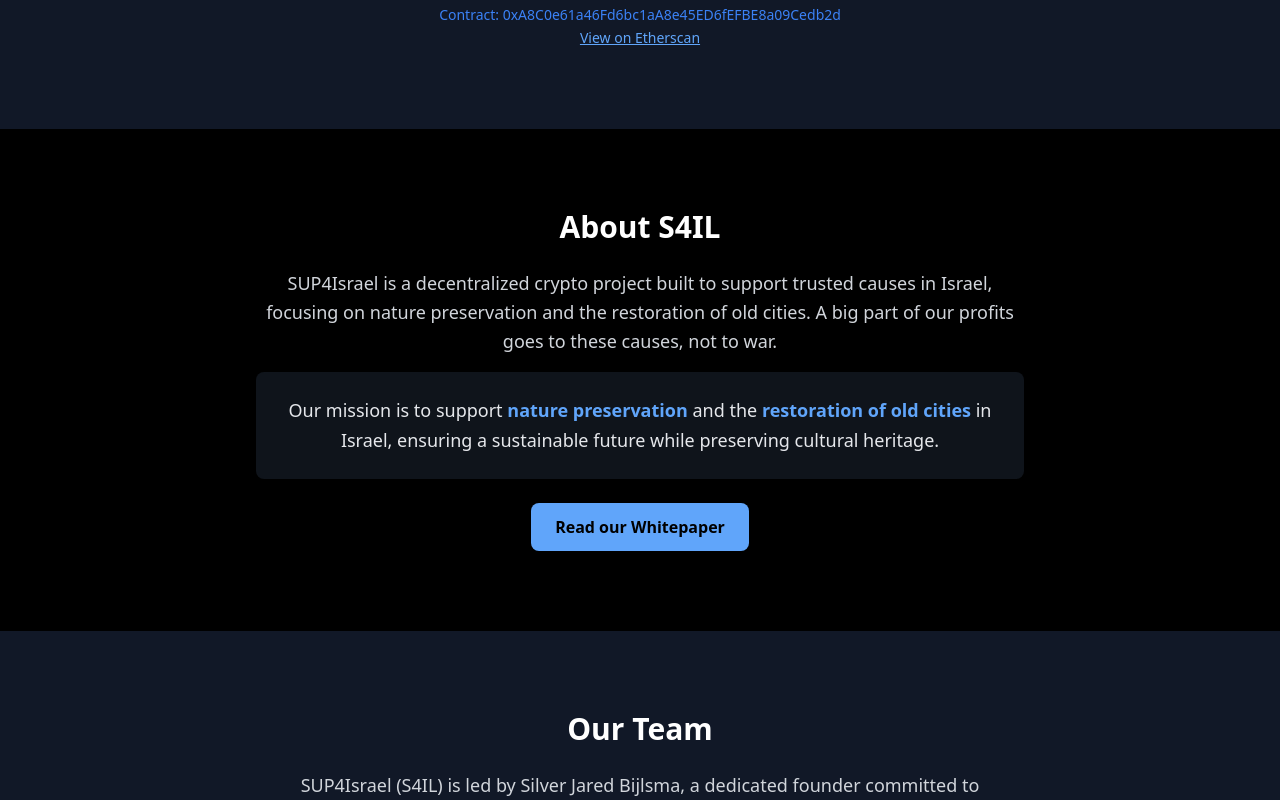
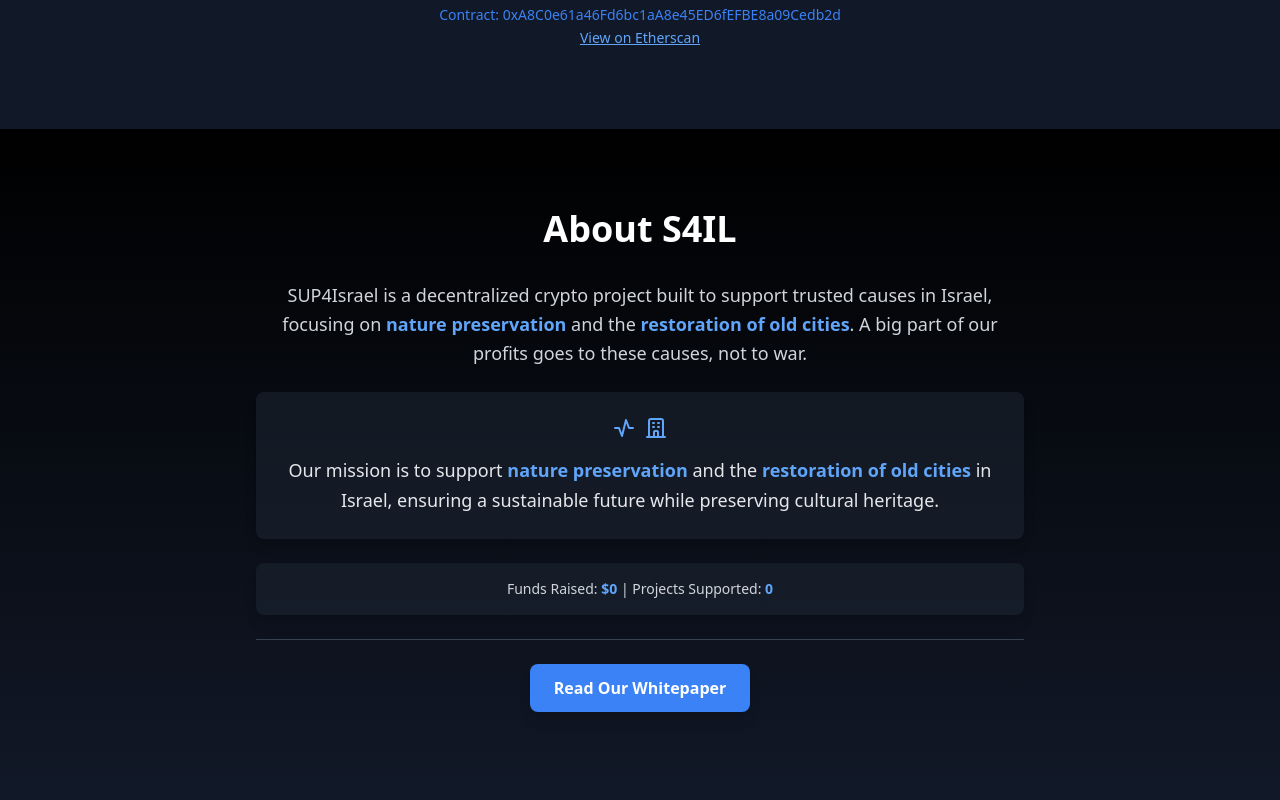
Before and after one commit to SUP4IL/official-sup4israel-site, a React (Create React App) app: page / in a window 1280 px wide. Shown: the part 880-1680 px from the top of the page. Built offline with nearby package versions, Linux system fonts and the light colour scheme.

Commit message:
Enhanced About section with gradient, mission card, impact statement, and styled whitepaper button.

```diff
--- a/src/App.js
+++ b/src/App.js
@@ -157,25 +157,41 @@ export default function App() {
       </section>
 
       {/* About Section */}
-      <section id="about" className="bg-black py-20 px-4 text-center animate-fade-in">
+      <section id="about" className="bg-gradient-to-b from-black to-gray-900 py-20 px-4 text-center animate-fade-in">
         <div className="max-w-3xl mx-auto">
-          <h2 className="text-3xl font-bold text-white mb-6">About S4IL</h2>
-          <p className="text-gray-300 text-lg mb-4 leading-relaxed">
-            SUP4Israel is a decentralized crypto project built to support trusted causes in Israel, focusing on nature preservation and the restoration of old cities. A big part of our profits goes to these causes, not to war.
+          <h2 className="text-4xl font-bold text-white mb-8">About S4IL</h2>
+          <p className="text-gray-300 text-lg mb-6 leading-relaxed">
+            SUP4Israel is a decentralized crypto project built to support trusted causes in Israel, focusing on <span className="font-bold text-blue-400">nature preservation</span> and the <span className="font-bold text-blue-400">restoration of old cities</span>. A big part of our profits goes to these causes, not to war.
           </p>
           {/* Highlighted Mission Statement */}
           <div className="bg-gray-800 bg-opacity-50 p-6 rounded-lg shadow-lg mb-6">
+            <div className="flex items-center justify-center mb-4">
+              {/* Tree Icon for Nature Preservation */}
+              <svg className="w-6 h-6 text-blue-400 mr-2" fill="none" stroke="currentColor" viewBox="0 0 24 24" xmlns="http://www.w3.org/2000/svg">
+                <path strokeLinecap="round" strokeLinejoin="round" strokeWidth={2} d="M3 12h4l3 8 4-16 3 8h4" />
+              </svg>
+              {/* Building Icon for Cultural Restoration */}
+              <svg className="w-6 h-6 text-blue-400" fill="none" stroke="currentColor" viewBox="0 0 24 24" xmlns="http://www.w3.org/2000/svg">
+                <path strokeLinecap="round" strokeLinejoin="round" strokeWidth={2} d="M19 21V5a2 2 0 00-2-2H7a2 2 0 00-2 2v16m14 0h2m-2 0h-5m-9 0H3m2 0h5M9 7h1m-1 4h1m4-4h1m-1 4h1m-5 10v-5a1 1 0 011-1h2a1 1 0 011 1v5m-4 0h4" />
+              </svg>
+            </div>
             <p className="text-gray-200 text-lg leading-relaxed">
               Our mission is to support <span className="font-bold text-blue-400">nature preservation</span> and the <span className="font-bold text-blue-400">restoration of old cities</span> in Israel, ensuring a sustainable future while preserving cultural heritage.
             </p>
           </div>
+          {/* Impact Statement (Placeholder) */}
+          <div className="bg-gray-800 bg-opacity-50 p-4 rounded-lg shadow-lg mb-6">
+            <p className="text-gray-300 text-sm">Funds Raised: <span className="font-bold text-blue-400">$0</span> | Projects Supported: <span className="font-bold text-blue-400">0</span></p>
+          </div>
+          {/* Subtle Divider */}
+          <hr className="border-gray-700 mb-6" />
           <a
             href="https://github.com/SUP4IL/official-sup4israel-site/raw/main/S4IL-whitepaper-file.pdf"
-            className="inline-block px-6 py-3 bg-blue-400 text-black rounded-lg font-semibold hover:bg-blue-500 transition duration-300"
+            className="inline-block px-6 py-3 bg-blue-500 text-white rounded-lg font-semibold hover:bg-blue-600 transition duration-300 shadow-lg"
             target="_blank"
             rel="noopener noreferrer"
           >
-            Read our Whitepaper
+            Read Our Whitepaper
           </a>
         </div>
       </section>
```
